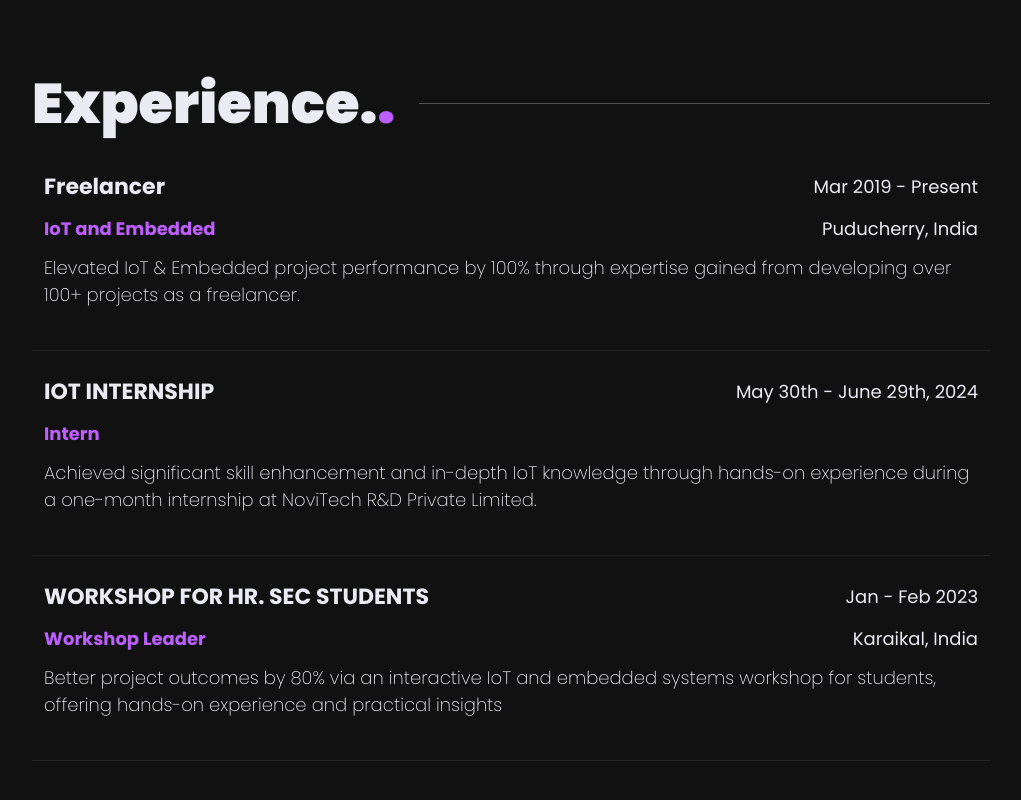
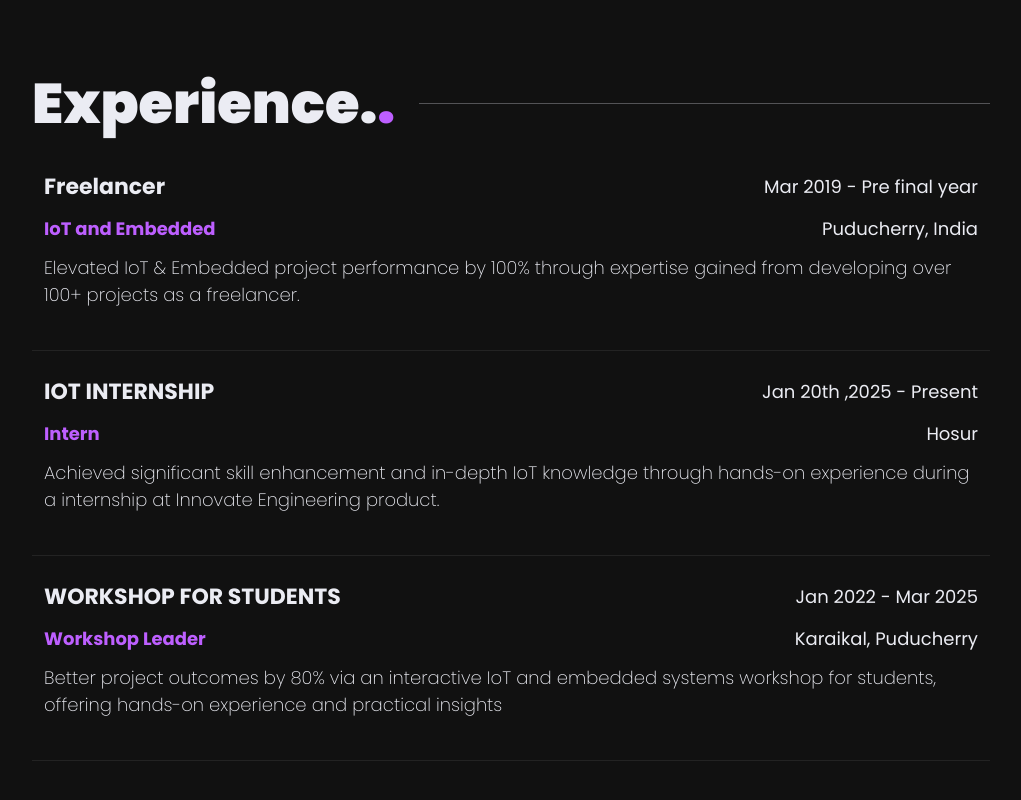
Before and after one commit to HariHK22/harikrishnan, a Next.js app: page / in a window 1280 px wide. Shown: the part 3902-4702 px from the top of the page, without its empty margins (159-1180 px from the left). Built offline with nearby package versions, Linux system fonts and the light colour scheme.

Commit message:
Update Experience.tsx

```diff
--- a/components/home/experience/Experience.tsx
+++ b/components/home/experience/Experience.tsx
@@ -16,7 +16,7 @@ const experience = [
   {
     title: "Freelancer",
     position: "IoT and Embedded",
-    time: "Mar 2019 - Present",
+    time: "Mar 2019 - Pre final year",
     location: "Puducherry, India",
     description:
       "Elevated IoT & Embedded project performance by 100% through expertise gained from developing over 100+ projects as a freelancer.",
@@ -27,19 +27,19 @@ const experience = [
   {
     title: "IOT INTERNSHIP",
     position: "Intern",
-    time: "May 30th - June 29th, 2024",
-    location: "",
+    time: "Jan 20th ,2025 - Present ",
+    location: "Hosur",
     description:
-      "Achieved significant skill enhancement and in-depth IoT knowledge through hands-on experience during a one-month internship at NoviTech R&D Private Limited.",
+      "Achieved significant skill enhancement and in-depth IoT knowledge through hands-on experience during a internship at Innovate Engineering product.",
     tech: [
     ],
   },
 
   {
-    title: "WORKSHOP FOR HR. SEC STUDENTS",
+    title: "WORKSHOP FOR STUDENTS",
     position: "Workshop Leader",
-    time: "Jan - Feb 2023 ",
-    location: "Karaikal, India",
+    time: "Jan 2022 - Mar 2025 ",
+    location: "Karaikal, Puducherry",
     description:
       "Better project outcomes by 80% via an interactive IoT and embedded systems workshop for students, offering hands-on experience and practical insights",
     tech: [
```
